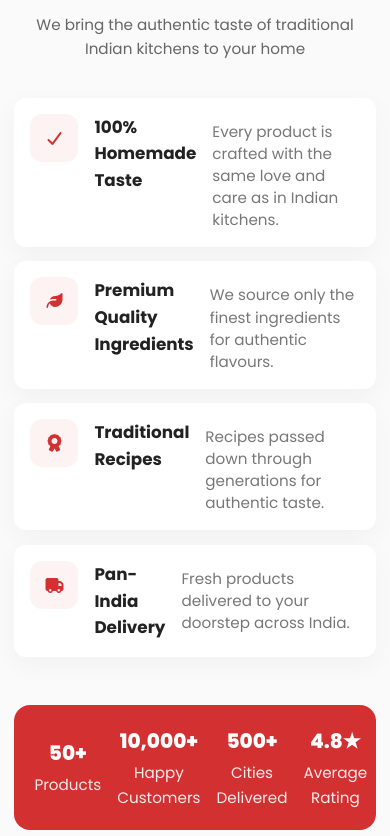
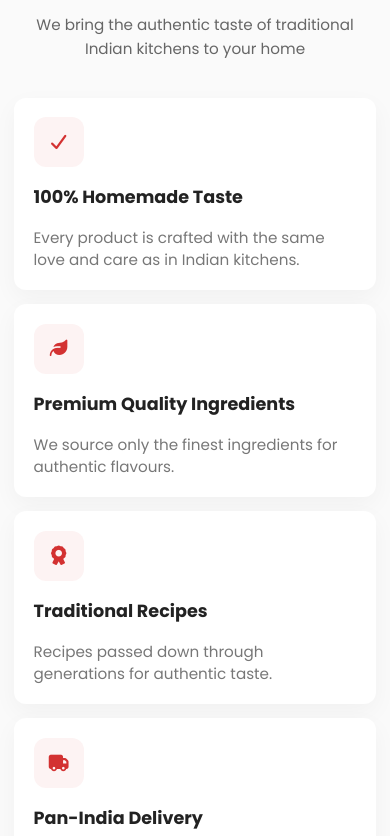
Before and after one commit to itisameerkhan/mkrfoods-frontend, a React (Vite) app: page / in a window 390 px wide. Shown: the part 1568-2404 px from the top of the page. Built offline with nearby package versions, Linux system fonts and the light colour scheme; no server answers; the database is empty.

Commit message:
24/01 19:59

```diff
--- a/components/Description/Description.scss
+++ b/components/Description/Description.scss
@@ -156,29 +156,49 @@
     gap: 0.9rem;
 
     .feature {
-      flex-direction: row;
-      padding: 1rem;
+      flex-direction: column; // Stack vertically like desktop
+      align-items: flex-start; // Left align or center? Let's try left align for readability or center. Desktop is left align.
+      // Actually desktop is align-items: flex-start.
+      // Let's keep it consistent.
+      gap: 0.8rem;
+      padding: 1.2rem;
 
       .icon-box {
-        min-width: 48px;
-        min-height: 48px;
-        font-size: 1rem;
+        min-width: 50px;
+        min-height: 50px;
+        font-size: 1.1rem;
+      }
+
+      h3 {
+          margin-top: 0.2rem;
+          font-size: 1.1rem;
+      }
+
+      p {
+          margin-top: 0.2rem;
+          font-size: 0.95rem;
       }
     }
   }
 
-  .description .stats {
-    .stats {
+  .description .stats-wrap .stats {
       grid-template-columns: repeat(2, 1fr);
-      gap: 0.75rem;
-      padding: 1rem;
+      gap: 0.5rem;
+      padding: 0.8rem;
 
-      .stat .stat-num {
-        font-size: 1.25rem;
+      .stat {
+          display: flex;
+          flex-direction: column;
+          justify-content: center;
+          align-items: center;
+
+          .stat-num {
+            font-size: 1.1rem; // Reduced from 1.25rem
+          }
+          .stat-label {
+            font-size: 0.75rem; // Reduced from 0.85rem
+            line-height: 1.2;
+          }
       }
-      .stat .stat-label {
-        font-size: 0.85rem;
-      }
-    }
   }
 }
--- a/components/LatestProducts/LatestProduct.scss
+++ b/components/LatestProducts/LatestProduct.scss
@@ -52,14 +52,14 @@
   box-shadow: 0 2px 8px rgba(0, 0, 0, 0.08);
   border: 1px solid #f0f0f0;
   overflow: hidden;
-  display: flex;
-  flex-direction: column;
+  display: block; // Changed from flex to block to match ProductCard
 }
 
 .skel-img {
   width: 100%;
-  aspect-ratio: 1 / 1;
-  height: auto;
+  padding-bottom: 100%; // Force 1:1 aspect ratio reliably
+  height: 0;
+  display: block; // Ensure block layout
   background: linear-gradient(90deg, #f0f0f0 8%, #e8e8e8 18%, #f0f0f0 33%);
   background-size: 200% 100%;
   animation: shimmer 1.2s linear infinite;
@@ -163,8 +163,7 @@
     }
 
     .skeleton-card {
-        display: flex; /* Restore flex for skeleton internals */
-        flex-direction: column;
+        display: block; // Use block to ensure inner divs fill width
     }
   }
 }
--- a/pages/UserProfile/UserProfile.scss
+++ b/pages/UserProfile/UserProfile.scss
@@ -148,6 +148,7 @@
             font-weight: 600;
             color: var(--text-primary);
             line-height: 1.4;
+            word-break: break-all; // Fix for long emails overflowing
           }
 
           .phone-display {
@@ -385,7 +386,9 @@
 
 @media (max-width: 480px) {
   .profile-dashboard {
-    padding-top: 60px; // Match mobile header height
+  .profile-dashboard {
+    padding-top: 80px; // Increased match mobile header height + space
+  }
   }
 }
 
```
